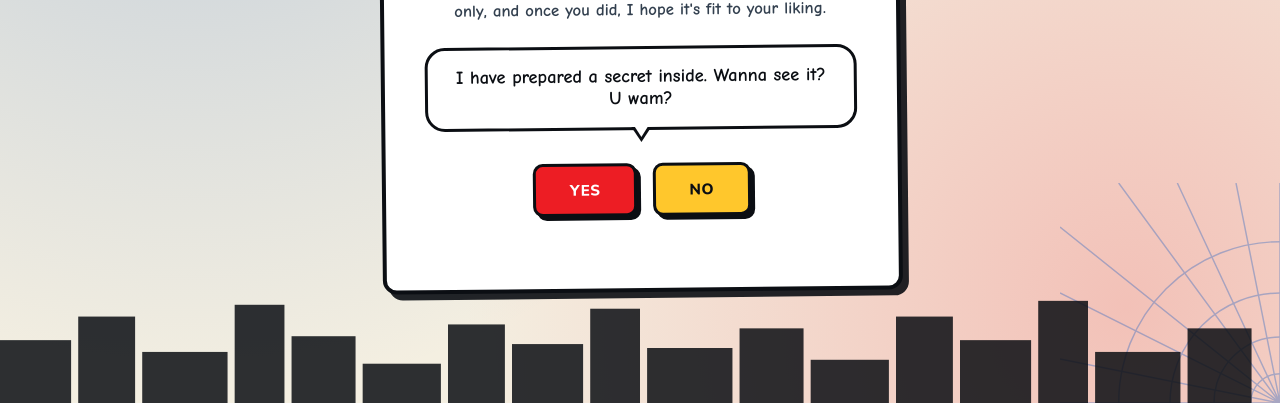
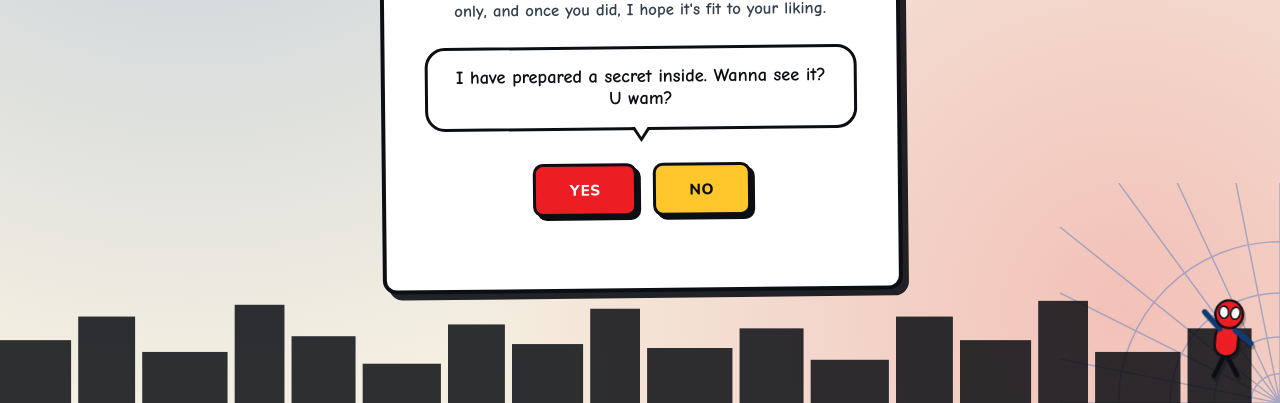
Before and after one commit to xiaoxaea/beatrice-birthday, a website: page public/index.html in a window 1280 px wide. Shown: the part 397-800 px from the top of the page. Drawn offline with Linux system fonts and the light colour scheme; no server answers.

Commit message:
Update index.html

```diff
--- a/public/index.html
+++ b/public/index.html
@@ -139,6 +139,21 @@
   </div>
 </div>
 
+<!-- ================= SPIDEY CORNER ================= -->
+<div class="spidey-corner" id="spideyCorner" role="button" tabindex="0" aria-label="Poke the little hero">
+  <div class="spidey-bubble" id="spideyBubble"></div>
+  <svg viewBox="0 0 100 130" xmlns="http://www.w3.org/2000/svg">
+    <path d="M50 90 L38 122" stroke="#0B0E13" stroke-width="6" stroke-linecap="round" fill="none"/>
+    <path d="M50 90 L68 118" stroke="#0B0E13" stroke-width="6" stroke-linecap="round" fill="none"/>
+    <rect x="35" y="55" width="30" height="40" rx="14" fill="#ED1D24" stroke="#0B0E13" stroke-width="3"/>
+    <path d="M40 60 L18 40" stroke="#0D3B78" stroke-width="7" stroke-linecap="round" fill="none"/>
+    <path d="M60 60 L82 75" stroke="#0D3B78" stroke-width="7" stroke-linecap="round" fill="none"/>
+    <circle cx="50" cy="40" r="18" fill="#ED1D24" stroke="#0B0E13" stroke-width="3"/>
+    <ellipse cx="43" cy="38" rx="6" ry="8" fill="#fff" stroke="#0B0E13" stroke-width="2" transform="rotate(-10 43 38)"/>
+    <ellipse cx="58" cy="38" rx="6" ry="8" fill="#fff" stroke="#0B0E13" stroke-width="2" transform="rotate(10 58 38)"/>
+  </svg>
+</div>
+
 <script src="/js/dino.js"></script>
 <script src="/js/main.js"></script>
 </body>
```
